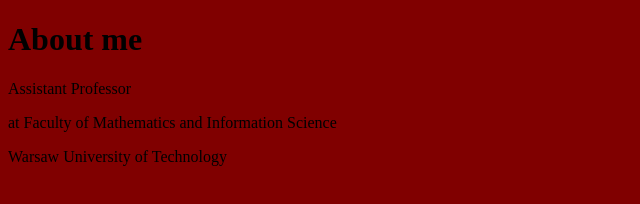
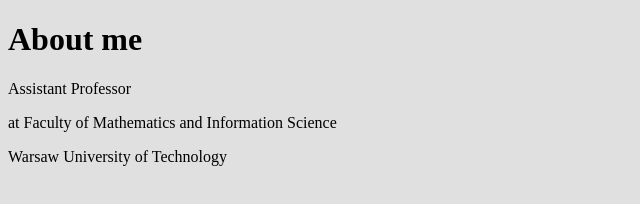
Before and after one commit to cenka/anna.cena.github.io, a plain HTML site: page index.html in a window 1280 px wide. Shown: the whole page, without its empty margins (0-640 px from the left). Drawn offline with Linux system fonts and the light colour scheme.

Commit message:
Update index.html

```diff
--- a/index.html
+++ b/index.html
@@ -4,7 +4,7 @@
     <meta charset="utf-8">
     <title> Anna Cena, Ph.D.</title>
   </head>
-  <body bgcolor="#800000">
+  <body bgcolor="#E0E0E0">
     <h1>About me</h1>
     <p>Assistant Professor</p>
     <p>at Faculty of Mathematics and Information Science</p>
```
